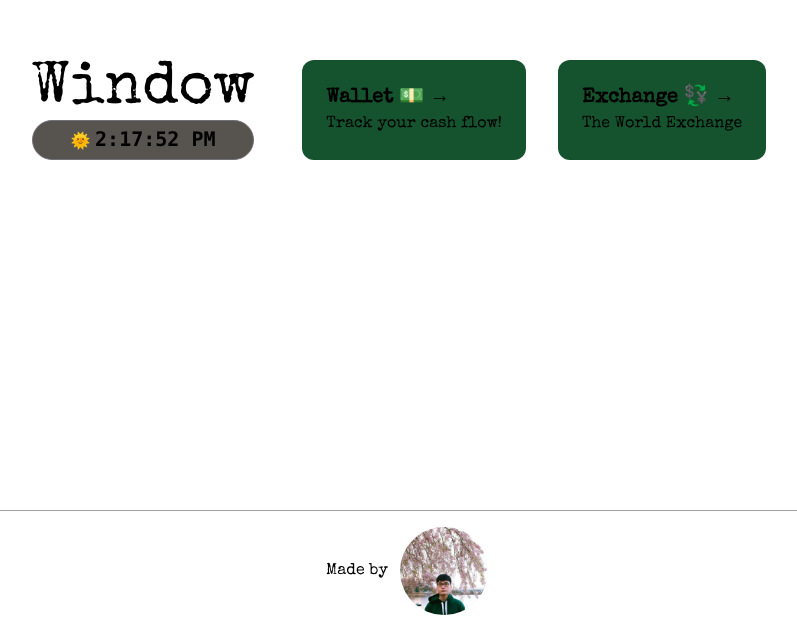
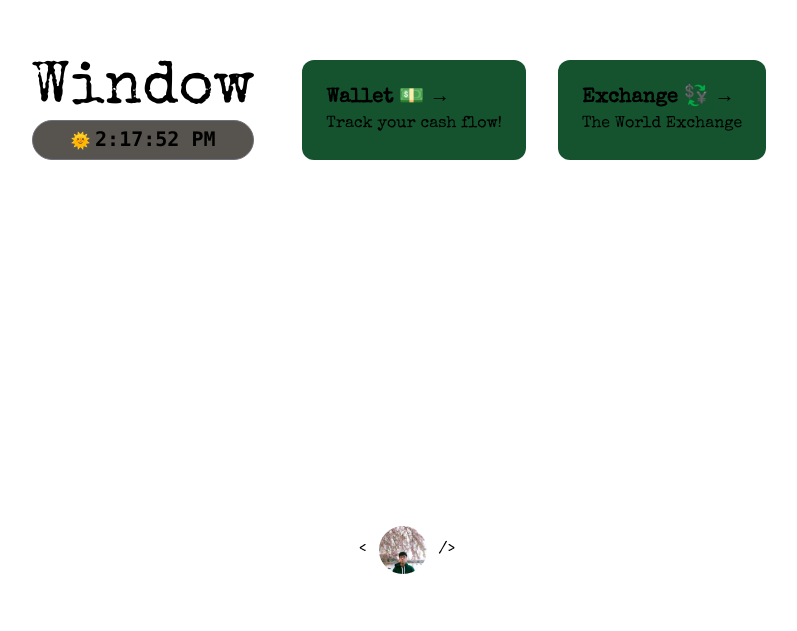
Before and after one commit to JeremyLoh/window, a Next.js app: page / in a window 1280 px wide. Shown: the part 290-921 px from the top of the page, without its empty margins (233-1030 px from the left). After the commit the page ends 880 px from the top, so only its background shows below. Built offline with nearby package versions, Linux system fonts and the light colour scheme.

Commit message:
Update footer style and app background

```diff
--- a/pages/_app.tsx
+++ b/pages/_app.tsx
@@ -15,23 +15,27 @@ export const specialElite = Special_Elite({
 
 export default function App({ Component, pageProps }: AppProps) {
   return (
-    <main className={specialElite.className}>
+    <main className={`${specialElite.className} bg-primary`}>
       <Component {...pageProps} />
-      <footer className="flex items-center justify-center border-t border-zinc-400 py-4">
+      <footer
+        className="flex items-center justify-center border-zinc-400
+                         bg-gradient-to-r from-primary via-secondary py-4"
+      >
         <a
           className="flex flex-grow items-center justify-center gap-x-3"
           href="https://github.com/JeremyLoh/"
           target="_blank"
           rel="noopener noreferrer"
         >
-          Made by
+          {"<"}
           <Image
             className="rounded-full"
             src={profilePicture}
             alt="Jeremy Loh Profile Picture"
-            width={88}
-            height={88}
+            width={48}
+            height={48}
           />
+          {"/>"}
         </a>
       </footer>
     </main>
```
